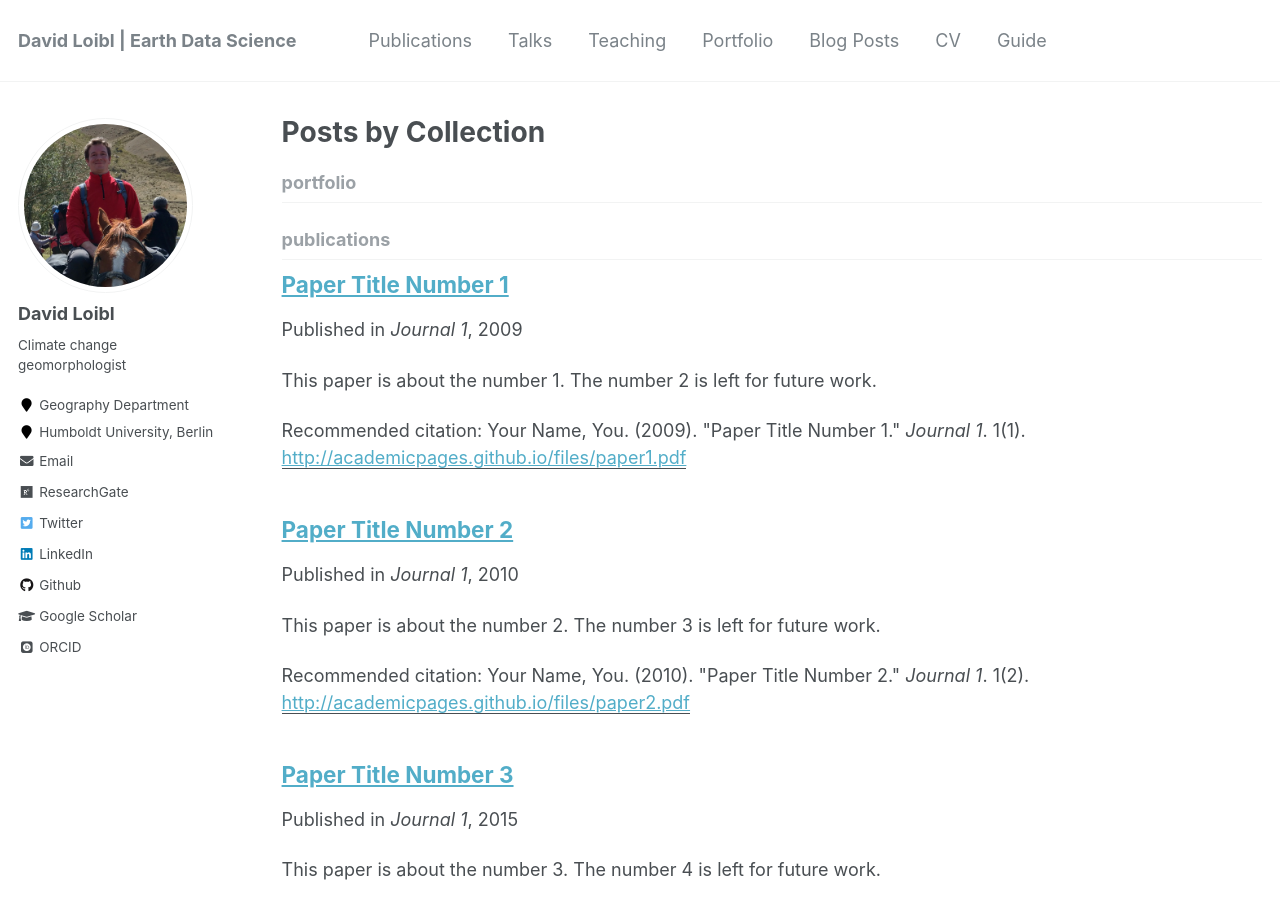
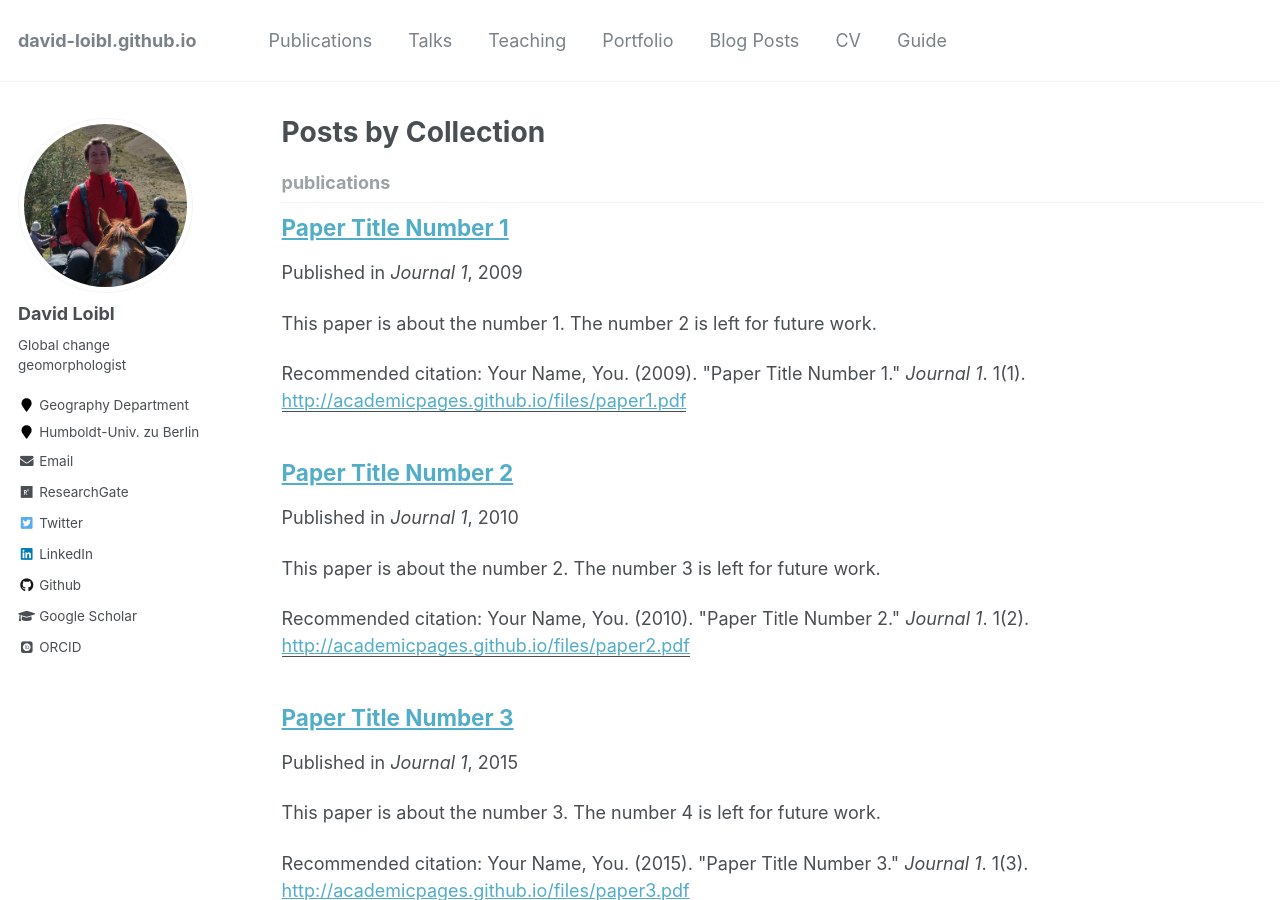
Before and after one commit to David-Loibl/david-loibl.github.io, a Jekyll site: the page built from _pages/collection-archive.html, in a window 1280 px wide and 900 px high. Built offline with Jekyll 4.4.1, drawn with Linux system fonts in a browser that asks for light colours; some web fonts are replaced.

Commit message:
Updated config.yml

```diff
--- a/_config.yml
+++ b/_config.yml
@@ -7,7 +7,7 @@
 
 # Site Settings
 locale                   : "en-US"
-title                    : David Loibl | Earth Data Science
+title                    : # David Loibl | Earth Data Science
 title_separator          : "-"
 name                     : &name "David Loibl"
 description              : Climate change geomorphologist
@@ -82,9 +82,9 @@
 author:
   name             : "David Loibl"
   avatar           : "https://raw.githubusercontent.com/David-Loibl/david-loibl.github.io/master/images/nomadic-geomorphologist.jpg"
-  bio              : "Climate change geomorphologist"
+  bio              : "Global change geomorphologist"
   location         : "Geography Department"
-  employer         : "Humboldt University, Berlin"
+  employer         : "Humboldt-Univ. zu Berlin"
   googlescholar    : "https://scholar.google.com/citations?user=_UuIymgAAAAJ&hl=en"
   email            : "david.loibl@geo.hu-berlin.de"
   researchgate     : "https://www.researchgate.net/profile/David_Loibl"
@@ -179,9 +179,6 @@
   publications:
     output: true
     permalink: /:collection/:path/
-  portfolio:
-    output: true
-    permalink: /:collection/:path/
   talks:
     output: true
     permalink: /:collection/:path/
@@ -225,15 +222,7 @@
       author_profile: true
       share: true
       comments: true
-  # _portfolio
-  - scope:
-      path: ""
-      type: portfolio
-    values:
-      layout: single
-      author_profile: true
-      share: true
-      comment: true
+
   # _talks
   - scope:
       path: ""
```
